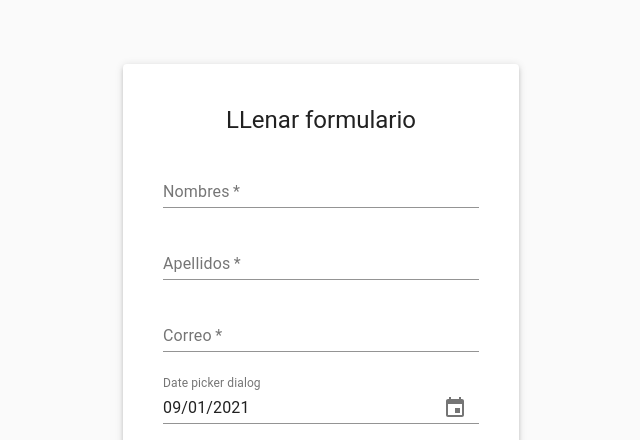
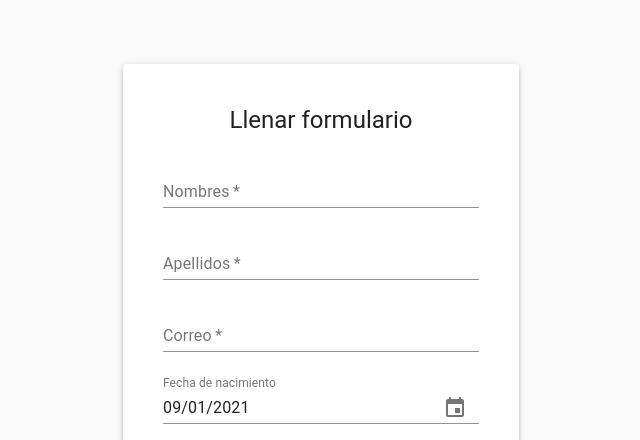
Before and after one commit to roninJosue/react-web-form, a React (Create React App) app: page / in a window 1280 px wide. Shown: the top 440 px of the page, without its empty margins (319-959 px from the left). Built offline with nearby package versions, Linux system fonts and the light colour scheme.

Commit message:
Changing text label

```diff
--- a/src/App.js
+++ b/src/App.js
@@ -31,7 +31,7 @@ export default function App() {
         <CssBaseline />
         <Paper elevation={3} className={classes.paper}>
           <Typography component="h1" variant="h5">
-            LLenar formulario
+            Llenar formulario
           </Typography>
          <MyForm toggleDark={toggleDark} setToggleDark={setToggleDark} />
         </Paper>
--- a/src/components/MyForm.jsx
+++ b/src/components/MyForm.jsx
@@ -45,7 +45,7 @@ const MyForm = (props) => {
           margin="normal"
           id="birthdate"
           name="birthdate"
-          label="Date picker dialog"
+          label="Fecha de nacimiento"
           format="MM/dd/yyyy"
           value={values.birthdate}
           onChange={handleDateChange}
```
